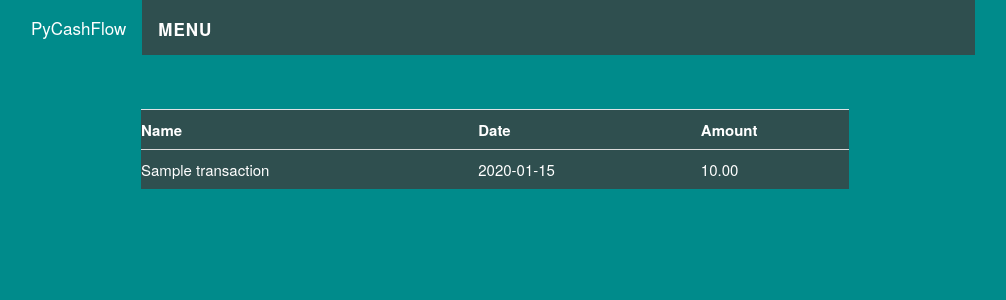
After one commit to whahn1983/pycashflow, a Flask app: page /transactions in a window 1280 px wide. The commit adds this page. Shown: the top 300 px of the page, without its empty margins (145-1151 px from the left). Run offline with Flask 3, Linux system fonts and the light colour scheme; a user stored in the database is signed in; tables that the repository leaves empty hold one stand-in row (values such as "Sample post"); some libraries are stand-ins or nearby versions.

Commit message:
added transactions table for monthly transaction list

```diff
--- a/project/main.py
+++ b/project/main.py
@@ -1,7 +1,7 @@
 from flask import request, redirect, url_for, send_from_directory, flash
 from flask_login import login_required, current_user
 from flask import Blueprint, render_template
-from .models import Schedule, Balance, Total, Running, User, Settings
+from .models import Schedule, Balance, Total, Running, User, Settings, Transactions
 from project import db
 from datetime import datetime
 import pandas as pd
@@ -67,6 +67,7 @@ def index():
 
     db.session.query(Total).delete()
     db.session.query(Running).delete()
+    db.session.query(Transactions).delete()
     db.session.commit()
     try:
         engine = db.create_engine(os.environ.get('DATABASE_URL')).connect()
@@ -86,29 +87,29 @@ def index():
                 futuredate = datetime.strptime(startdate, format).date() + relativedelta(months=k)
                 if amount > 0:
                     rollbackdate = datetime.combine(futuredate, datetime.min.time())
-                    total = Total(amount=amount, date=pd.tseries.offsets.BDay(1).rollback(rollbackdate).date())
+                    total = Total(name=name, amount=amount, date=pd.tseries.offsets.BDay(1).rollback(rollbackdate).date())
                 else:
-                    total = Total(amount=amount, date=futuredate - pd.tseries.offsets.BDay(0))
+                    total = Total(name=name, amount=amount, date=futuredate - pd.tseries.offsets.BDay(0))
                 db.session.add(total)
         elif frequency == 'Weekly':
             for k in range(weeks):
                 futuredate = datetime.strptime(startdate, format).date() + relativedelta(weeks=k)
-                total = Total(amount=amount, date=futuredate - pd.tseries.offsets.BDay(0))
+                total = Total(name=name, amount=amount, date=futuredate - pd.tseries.offsets.BDay(0))
                 db.session.add(total)
         elif frequency == 'Yearly':
             for k in range(years):
                 futuredate = datetime.strptime(startdate, format).date() + relativedelta(years=k)
-                total = Total(amount=amount, date=futuredate - pd.tseries.offsets.BDay(0))
+                total = Total(name=name, amount=amount, date=futuredate - pd.tseries.offsets.BDay(0))
                 db.session.add(total)
         elif frequency == 'Quarterly':
             for k in range(quarters):
                 futuredate = datetime.strptime(startdate, format).date() + relativedelta(months=3 * k)
-                total = Total(amount=amount, date=futuredate - pd.tseries.offsets.BDay(0))
+                total = Total(name=name, amount=amount, date=futuredate - pd.tseries.offsets.BDay(0))
                 db.session.add(total)
         elif frequency == 'BiWeekly':
             for k in range(biweeks):
                 futuredate = datetime.strptime(startdate, format).date() + relativedelta(weeks=2 * k)
-                total = Total(amount=amount, date=futuredate - pd.tseries.offsets.BDay(0))
+                total = Total(name=name, amount=amount, date=futuredate - pd.tseries.offsets.BDay(0))
                 db.session.add(total)
         elif frequency == 'Onetime':
             futuredate = datetime.strptime(startdate, format).date()
@@ -116,12 +117,21 @@ def index():
                 onetimeschedule = Schedule.query.filter_by(name=name).first()
                 db.session.delete(onetimeschedule)
             else:
-                total = Total(amount=amount, date=futuredate)
+                total = Total(name=name, amount=amount, date=futuredate)
                 db.session.add(total)
     db.session.commit()
 
     df = pd.read_sql('SELECT * FROM total;', engine)
     df = df.sort_values(by="date", key=lambda x: np.argsort(index_natsorted(df["date"])))
+
+    format = '%Y-%m-%d'
+    for i in df.iterrows():
+        if datetime.today().date() + relativedelta(months=1) > \
+                datetime.strptime(i[1].date, format).date() > datetime.today().date():
+            transactions = Transactions(name=i[1].iloc[3], amount=i[1].amount, date=datetime.strptime(i[1].date, format).date())
+            db.session.add(transactions)
+    db.session.commit()
+
     df = df.groupby("date")['amount'].sum().reset_index()
 
     runbalance = float(balance.amount)
@@ -288,3 +298,11 @@ def settings():
         return redirect(url_for('main.profile'))
 
     return redirect(url_for('main.profile'))
+
+
+@main.route('/transactions')
+@login_required
+def transactions():
+    total = Transactions.query
+
+    return render_template('transactions_table.html', total=total)
--- a/project/templates/base.html
+++ b/project/templates/base.html
@@ -28,6 +28,7 @@
                 </button>
                 <div class="dropdown-content1">
                     <a href="/schedule">Schedules </a>
+                    <a href="/transactions">Transactions </a>
                     <a href="/profile">Profile </a>
                     <a href="/logout">Log Out </a>
                 </div>
--- /dev/null
+++ b/project/templates/transactions_table.html
@@ -0,0 +1,27 @@
+{% extends "base.html" %}
+
+{% block content %}
+  <div class = "container">
+    <div class = "row">
+        <div class="col md-12">
+            <div style="background:transparent !important" class = "jumbotron p-3 p-md-5 text-white rounded">
+                <table style="background-color:DarkSlateGrey" class="table table-hover">
+                    <tr>
+                        <th style="color:white">Name</th>
+                        <th style="color:white">Date</th>
+                        <th style="color:white">Amount</th>
+                    </tr>
+
+                    {% for row in total %}
+                    <tr>
+                        <td style="color:white">{{row.name}}</td>
+                        <td style="color:white">{{row.date}}</td>
+                        <td style="color:white">{{row.amount}}</td>
+                    </tr>
+                    {% endfor %}
+                </table>
+            </div>
+        </div>
+    </div>
+  </div>
+{% endblock content %}
```
Also changed, not shown: project/models.py (+8 -0 lines).
